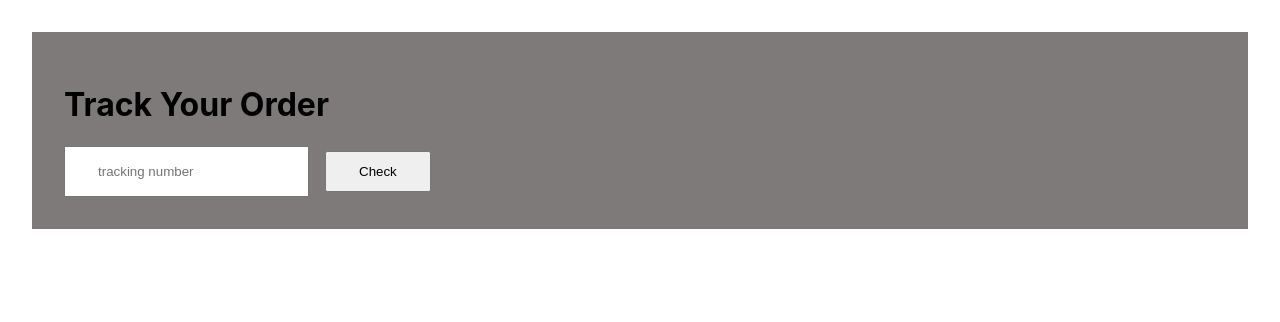
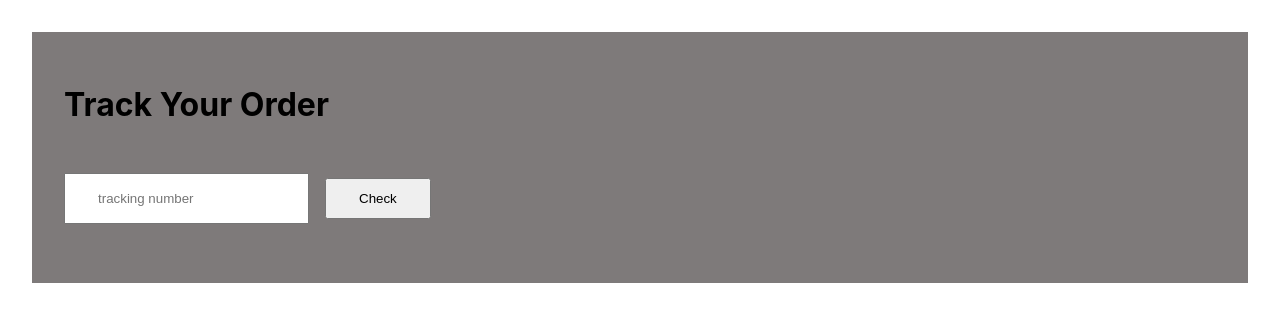
Before and after one commit to Niscolinx/order-tracking, a React (Create React App) app: page / in a window 1280 px wide. Shown: the top 322 px of the page. Built offline with nearby package versions, Linux system fonts and the light colour scheme.

Commit message:
updated tbe submit btn style

```diff
--- a/src/sass/components/home.scss
+++ b/src/sass/components/home.scss
@@ -10,7 +10,7 @@
 .submit-btn{
     cursor: pointer;
     padding: .7rem 2rem;
-    margin: 0 1rem;
+    margin: 2rem 1rem;
 
 }
 
```
